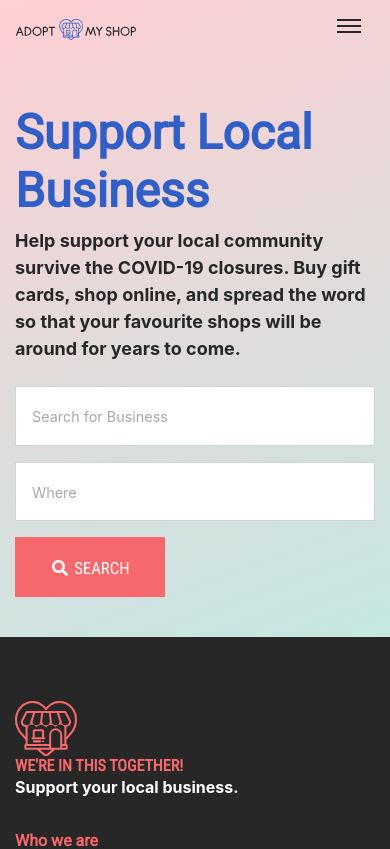
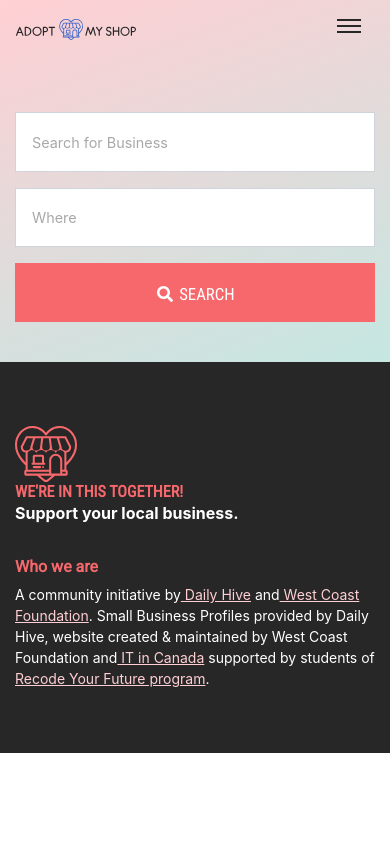
Before and after one commit to IT-in-Canada/adoptmyshop-web, a React (Create React App) app: page / in a window 390 px wide. Shown: the top 849 px of the page. Built offline with nearby package versions, Linux system fonts and the light colour scheme.

Commit message:
adjusting search component to mobile

```diff
--- a/src/components/Search/Search.js
+++ b/src/components/Search/Search.js
@@ -8,12 +8,14 @@
             <div className="container">
                 <div className="row">
                     <div className="offset-lg-1 col-lg-10">
+                        <div className="hide-mobile">
                             <h1>Support Local Business</h1>
                             <p>
                                 Help support your local community survive the COVID-19 closures.
                                 Buy gift cards, shop online, and spread the word so that your
                                 favourite shops will be around for years to come.
                             </p>
+                        </div>
                         <form className="pt-2 pb-2">
                             <div className="row">
                                 <div className="col-lg-5">
--- a/src/components/Search/Search.scss
+++ b/src/components/Search/Search.scss
@@ -36,8 +36,8 @@
     font-size: 0.9rem;
   }
 }
-button{
-  &.btn{
+button {
+  &.btn {
     &.search {
       color: $white;
       background-color: $orange;
@@ -46,7 +46,7 @@
       width: 150px;
       font-family: "Roboto Condensed", sans-serif;
       text-transform: uppercase;
-      span{
+      span {
         position: relative;
         top: 2px;
         left: 2px;
@@ -55,8 +55,8 @@
       &:hover {
         opacity: 0.6;
       }
+    }
   }
-}
 }
 
 /* Media Queries*/
@@ -67,7 +67,12 @@
 }
 
 @media (max-width: 575px) {
-  .btn.search {
-    width: 100%;
+  .support-search {
+    .hide-mobile {
+      display: none !important;
+    }
+    .btn.search {
+      width: 100%;
+    }
   }
 }
```
Lines whose indentation alone changed are shown as unchanged.
